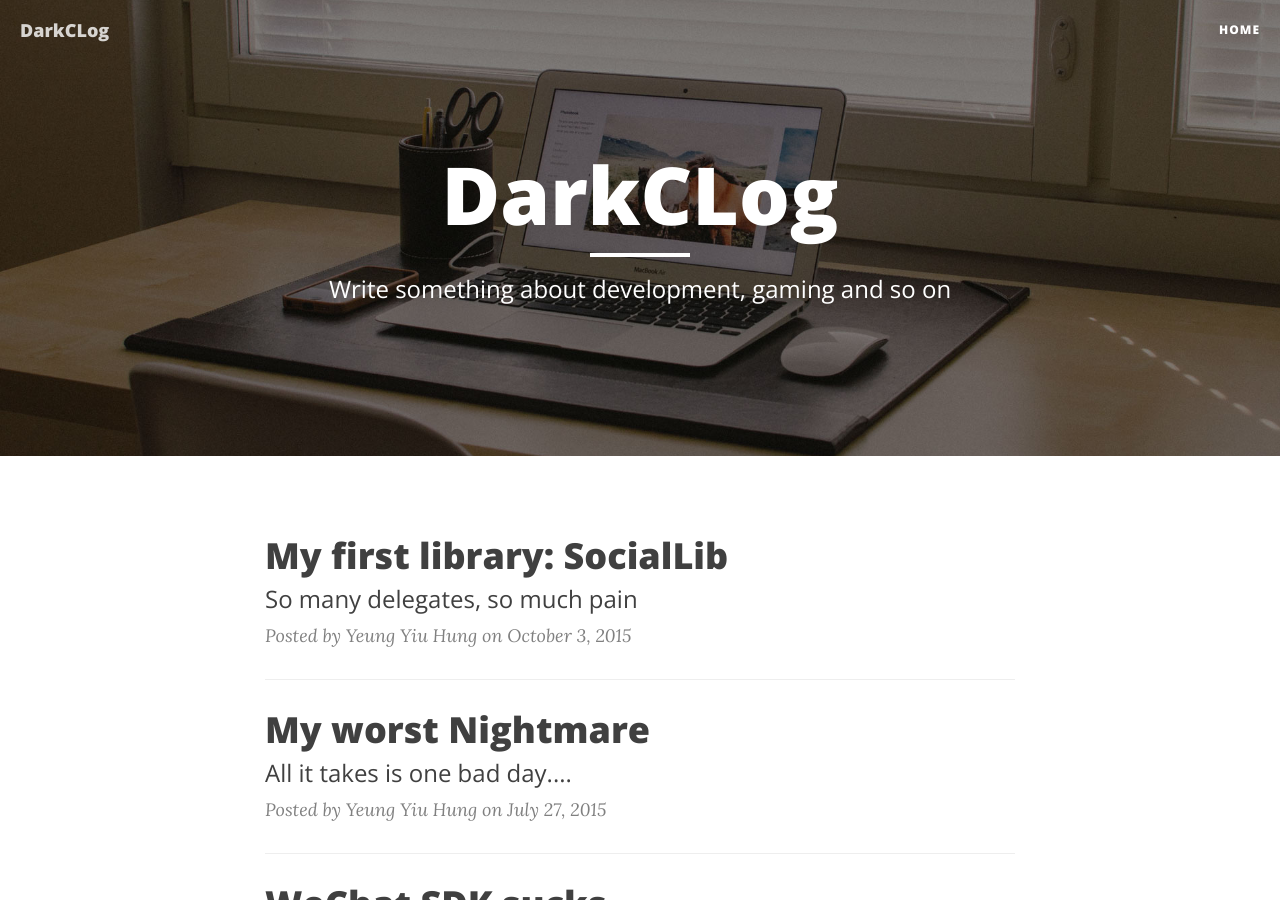
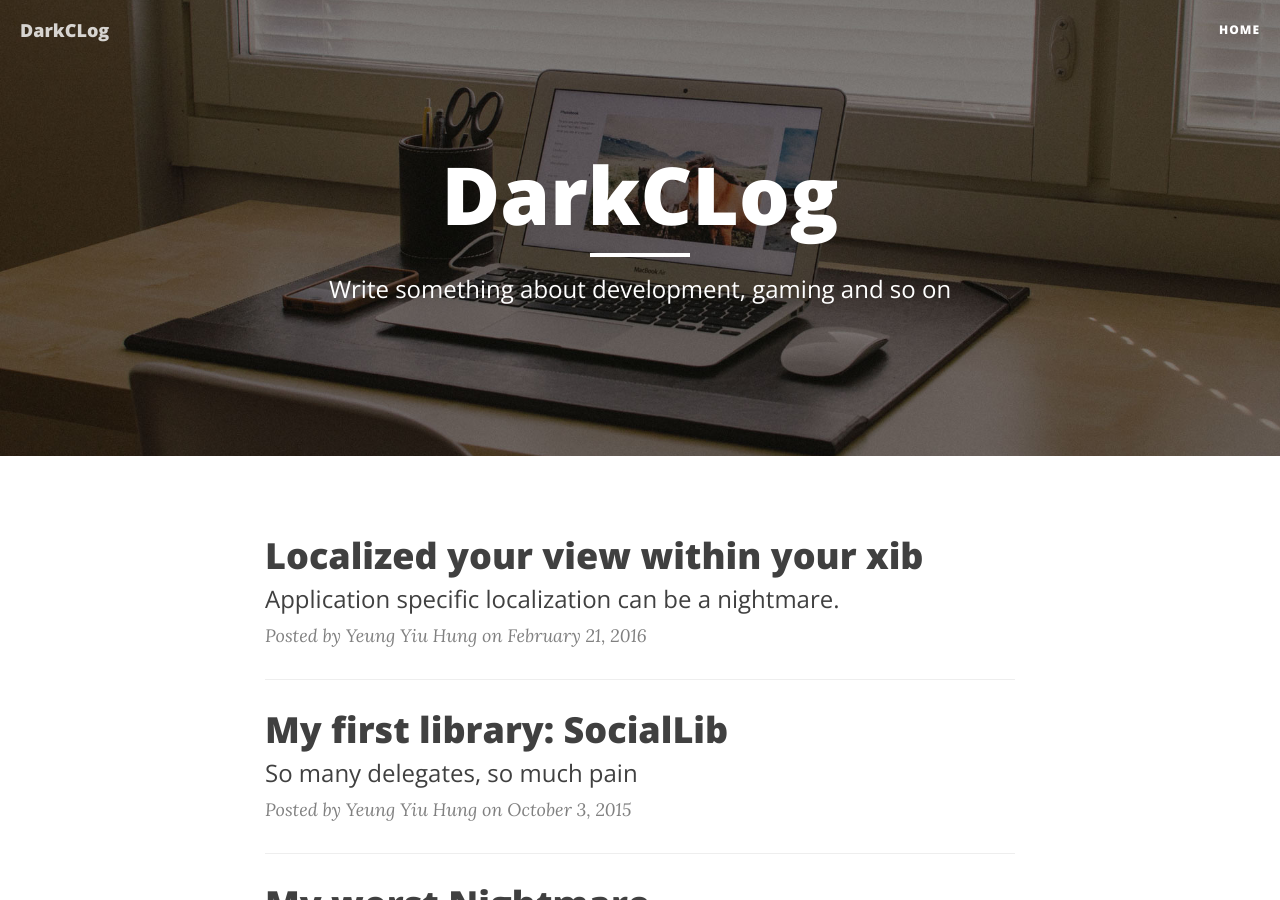
Before and after one commit to darkcl/darkcl.github.io, a Jekyll site: the page built from index.html, in a window 1280 px wide and 900 px high. Built offline with Jekyll 4.4.1, drawn with Linux system fonts in a browser that asks for light colours; nearby versions of some CDN libraries; the list of posts is cut into pages by our own code; a file with an impossible date is left out; some of the changed lines change nothing that is shown.

Commit message:
Add Localized View post

```diff
--- a/_config.yml
+++ b/_config.yml
@@ -10,6 +10,7 @@ github_username:  darkcl
 facebook_username:
 
 # Build settings
+gems: [jekyll-paginate]
 markdown: kramdown
 highlighter: pygments
 permalink: pretty
--- a/_posts/2016-02-21-localized-view.md
+++ b/_posts/2016-02-21-localized-view.md
@@ -1,17 +1,19 @@
 ---
-published: true
 layout: post
-subtitle: Localized your view without messing with your code
-date: {}
-tags:
-  - ios
-  - localization
-  - IBInspectable
-author: Yeung Yiu Hung
+title: 	"Localized your view within your xib"
+subtitle: "Application specific localization can be a nightmare."
+date: 2016-02-21
+tags: [ios, localization, IBInspectable]
+author: "Yeung Yiu Hung"
 comments: true
 ---
 
+As I start working on next phase of my project, I notice something common with my ViewControllers, a list of IBOutlet that only use once. They only use once for setting up static strings. Because this app has application specific localization (select language within the app, not using system's one), localizing the xib is not an option. So my view controller have a lot of outlet that only use once.
 
-## A New Post
+One day, I read this [article](http://nshipster.com/ibinspectable-ibdesignable/) on NSHipster, and I think, what if I can set all the keys in my xib with IBInspectable, and using Objective-C Category to set up my string without create a list of IBOutlet that only call once?
 
-Enter text in [Markdown](http://daringfireball.net/projects/markdown/). Use the toolbar above, or click the **?** button for formatting help.
+So I created [LocalizedView](https://github.com/darkcl/LocalizedView), a list of uiview categories that aims to set up static localized string within the xib, the app specific localization is done by [AMLocalizedString](http://aggressive-mediocrity.blogspot.hk/2010/03/custom-localization-system-for-your.html), which is used in multiple projects that I have worked on.
+
+The logic of this library is simple: I created a UIView category which contains an IBInspectable propery of localized key and a UIViewController category which loop through subviews and set the static string. You can see how simple to set the string from the follow video.
+
+<iframe width="420" height="315" src="https://www.youtube.com/embed/fjumi94jlWo" frameborder="0" allowfullscreen></iframe>
```
